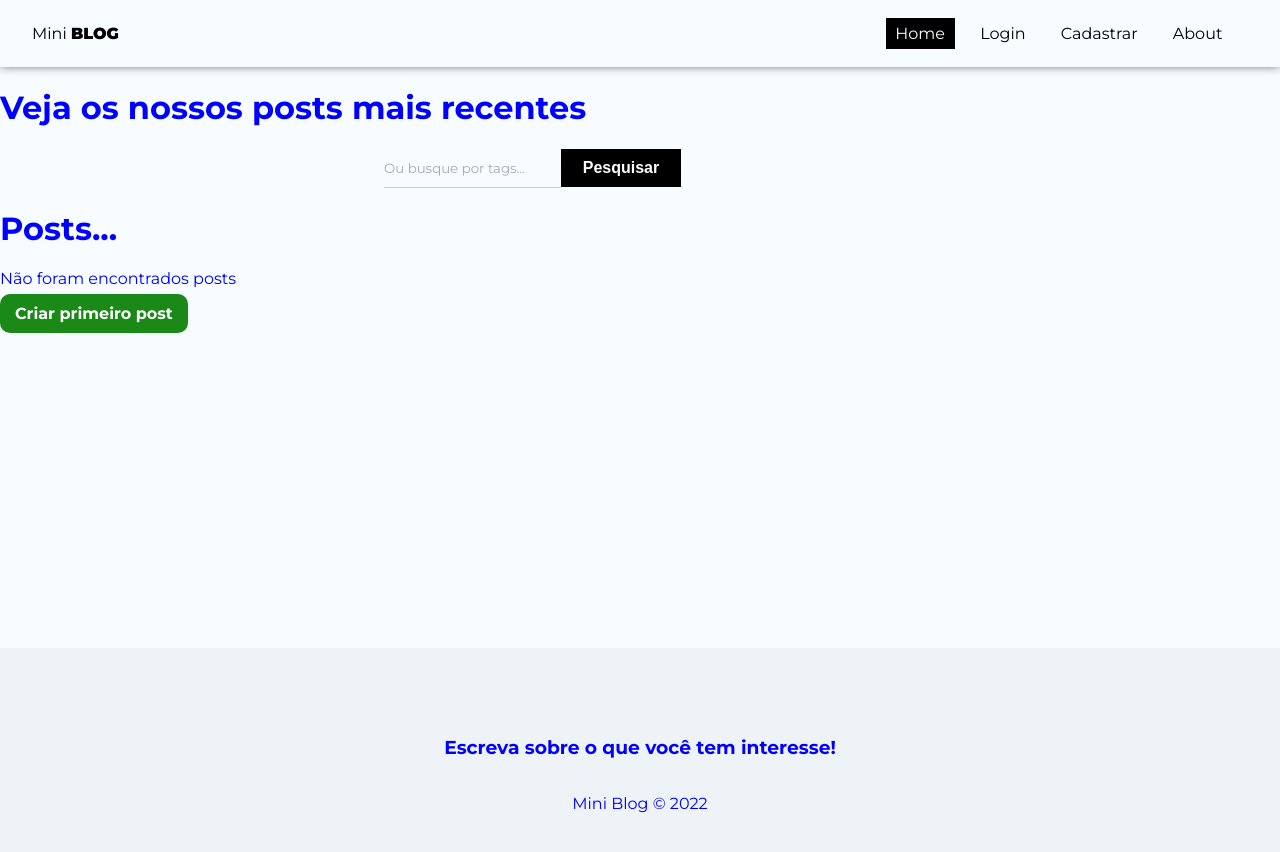
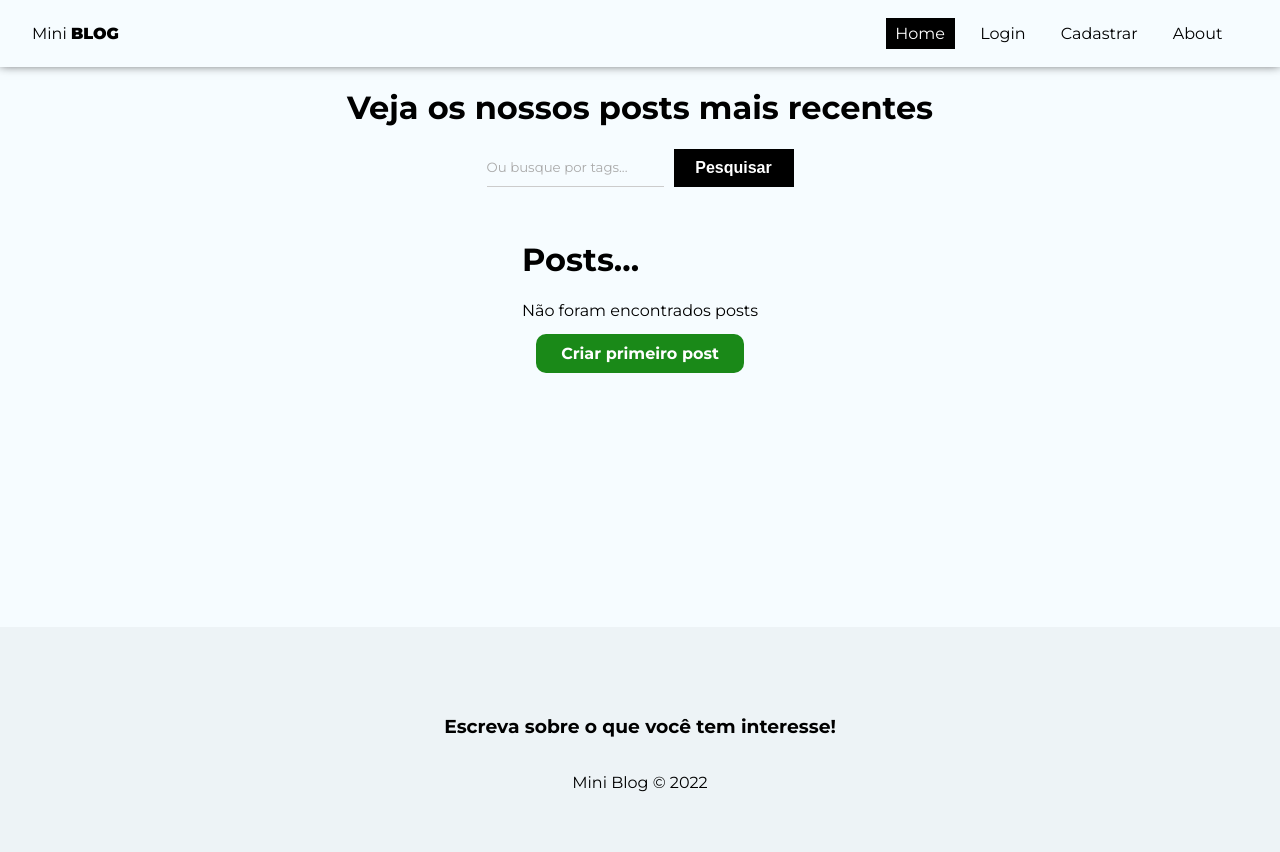
Before and after one commit to IagoMesquita/miniblog, a React (Create React App) app: page / in a window 1280 px wide. Shown: the top 852 px of the page. Built offline with nearby package versions, Linux system fonts and the light colour scheme; no server answers.

Commit message:
style: Home

```diff
--- a/src/pages/Home/Home.module.css
+++ b/src/pages/Home/Home.module.css
@@ -1,3 +1,32 @@
-div {
-  color: blue
+.home {
+  display: flex;
+  flex-direction: column;
+  align-items: center;
+  justify-content: center;
+  /* text-align: center; */
 }
+
+.search_form {
+  max-width: 100%;
+  width: 60%;
+  display: flex;
+  justify-content: center;
+  margin-bottom: 2em ;
+}
+
+.search_form input {
+  margin-right: 10px;
+
+}
+
+.noposts {
+  text-align: center;
+}
+
+.noposts p {
+  margin-bottom: 1.5em;
+}
+
+.noposts a {
+  padding: 10px 25px;
+}
```
